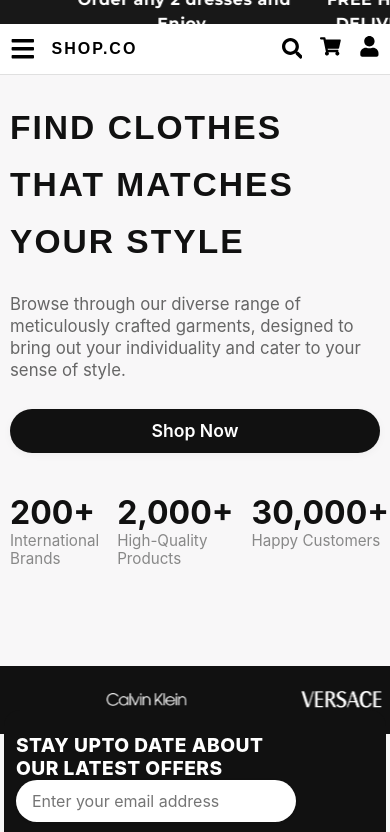
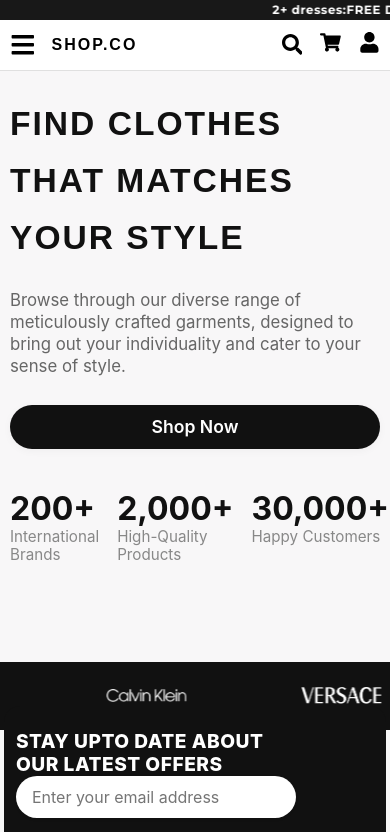
Before and after one commit to kisa-fatima/ecommerce-website, a React (Create React App) app: page / in a window 390 px wide. Shown: the top 832 px of the page. Built offline with nearby package versions, Linux system fonts and the light colour scheme; a web font is replaced by a local one.

Commit message:
aboveheader mobile responsive

```diff
--- a/src/components/AboveHeader.js
+++ b/src/components/AboveHeader.js
@@ -6,11 +6,23 @@ const messages = [
   '<span class="highlight" style="display:inline-flex;align-items:center;gap:0.4em"><span class="icon"><svg style="vertical-align:middle" width="20" height="20" viewBox="0 0 24 24"><path fill="currentColor" d="M12 5V1L7 6l5 5V7c3.31 0 6 2.69 6 6 0 1.3-.42 2.5-1.13 3.47l1.46 1.46C19.09 16.01 20 14.11 20 12c0-4.08-3.06-7.44-7-7.93zm-6.36.64l1.41 1.41C5.11 8.01 4 9.89 4 12c0 4.08 3.06 7.44 7 7.93v4.07l5-5-5-5v4.07C8.69 19 6 16.31 6 13c0-1.3.42-2.5 1.13-3.47z"/></svg></span> Easy 7-day return policy <span style="color:#fff;font-weight:400;margin-left:6px">– shop worry-free!</span></span>'
 ];
 
-const SLIDE_DURATION = 14000; // 14 seconds
+const shortMessages = [
+  '2+ dresses: <span class="highlight">FREE DELIVERY</span>',
+  '<span class="highlight" style="display:inline-flex;align-items:center;gap:0.2em"><span class="icon"><svg style="vertical-align:middle" width="15" height="15" viewBox="0 0 24 24"><path fill="currentColor" d="M12 5V1L7 6l5 5V7c3.31 0 6 2.69 6 6 0 1.3-.42 2.5-1.13 3.47l1.46 1.46C19.09 16.01 20 14.11 20 12c0-4.08-3.06-7.44-7-7.93zm-6.36.64l1.41 1.41C5.11 8.01 4 9.89 4 12c0 4.08 3.06 7.44 7 7.93v4.07l5-5-5-5v4.07C8.69 19 6 16.31 6 13c0-1.3.42-2.5 1.13-3.47z"/></svg></span> 7-day return <span style="color:#fff;font-weight:400;margin-left:4px">– worry-free!</span></span>'
+];
+
+const SLIDE_DURATION = 20000; // 14 seconds
 
 const AboveHeader = () => {
   const [current, setCurrent] = useState(0);
   const [key, setKey] = useState(0);
+  const [isMobile, setIsMobile] = useState(window.innerWidth <= 600);
+
+  useEffect(() => {
+    const handleResize = () => setIsMobile(window.innerWidth <= 600);
+    window.addEventListener('resize', handleResize);
+    return () => window.removeEventListener('resize', handleResize);
+  }, []);
 
   useEffect(() => {
     const timer = setTimeout(() => {
@@ -20,6 +32,8 @@ const AboveHeader = () => {
     return () => clearTimeout(timer);
   }, [current]);
 
+  const displayMessages = isMobile ? shortMessages : messages;
+
   return (
     <div className="above-header above-header-slider-container">
       <div
@@ -28,7 +42,7 @@ const AboveHeader = () => {
         style={{
           animation: `slide-left ${SLIDE_DURATION / 1000}s linear forwards`,
         }}
-        dangerouslySetInnerHTML={{ __html: messages[current] }}
+        dangerouslySetInnerHTML={{ __html: displayMessages[current] }}
       />
     </div>
   );
--- a/src/styles/AboveHeader.css
+++ b/src/styles/AboveHeader.css
@@ -2,10 +2,10 @@
   width: 100%;
   background-color: #181818;
   color: #fff;
-  padding: 10px 0;
+  padding: 15px 0;
   text-align: center;
-  font-size: 1rem;
-  font-weight: 500;
+  font-size: 0.8rem;
+  font-weight: 100;
   letter-spacing: 0.5px;
   overflow: hidden;
   position: relative;
@@ -60,3 +60,27 @@
     opacity: 1;
   }
 }
+
+@media (max-width: 600px) {
+  .above-header {
+    font-size: 0.75rem;
+    padding: 10px 0;
+    min-height: 24px;
+    font-weight: 50;
+  }
+  .above-header-slider-container {
+    height: 1.2em;
+    min-height: 1.2em;
+  }
+  .above-header-slider {
+    line-height: 1.2;
+    min-height: 1em;
+  }
+  .above-header .icon svg {
+    width: 15px !important;
+    height: 15px !important;
+  }
+  .above-header .highlight[style*='gap'] {
+    gap: 0.2em !important;
+  }
+}
```
Also changed, not shown: src/components/Header.js (indentation only).
